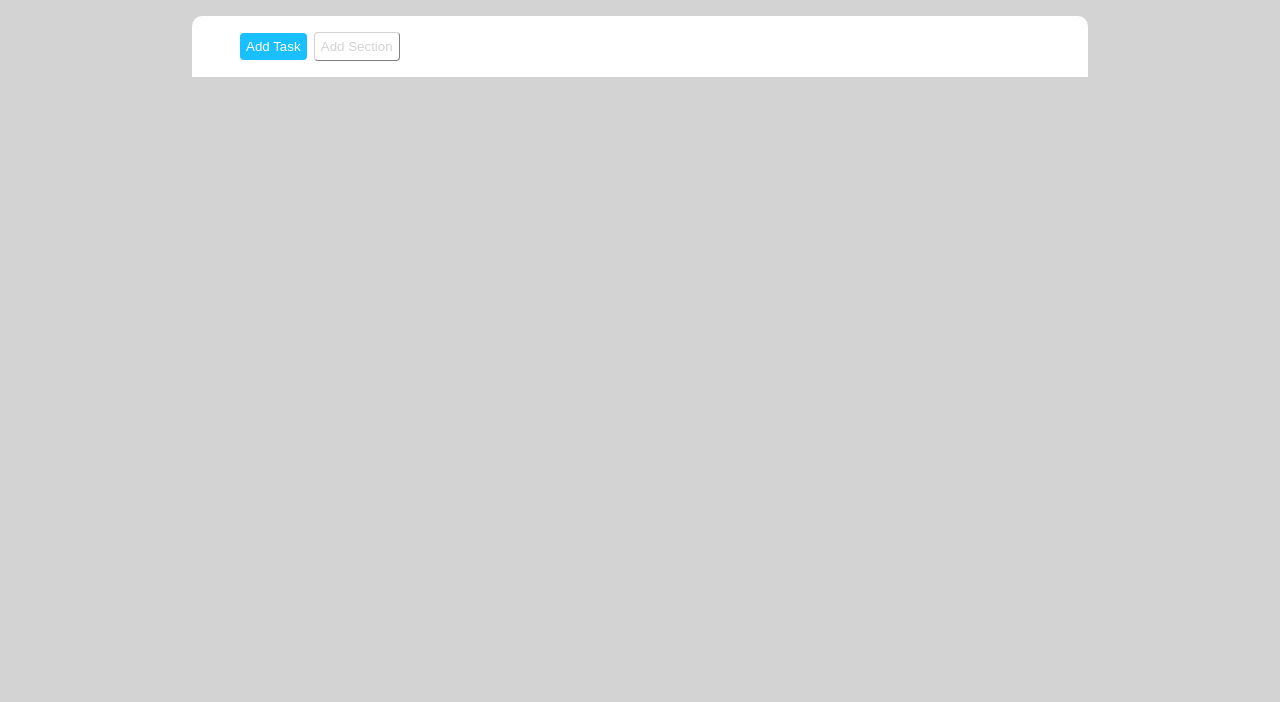
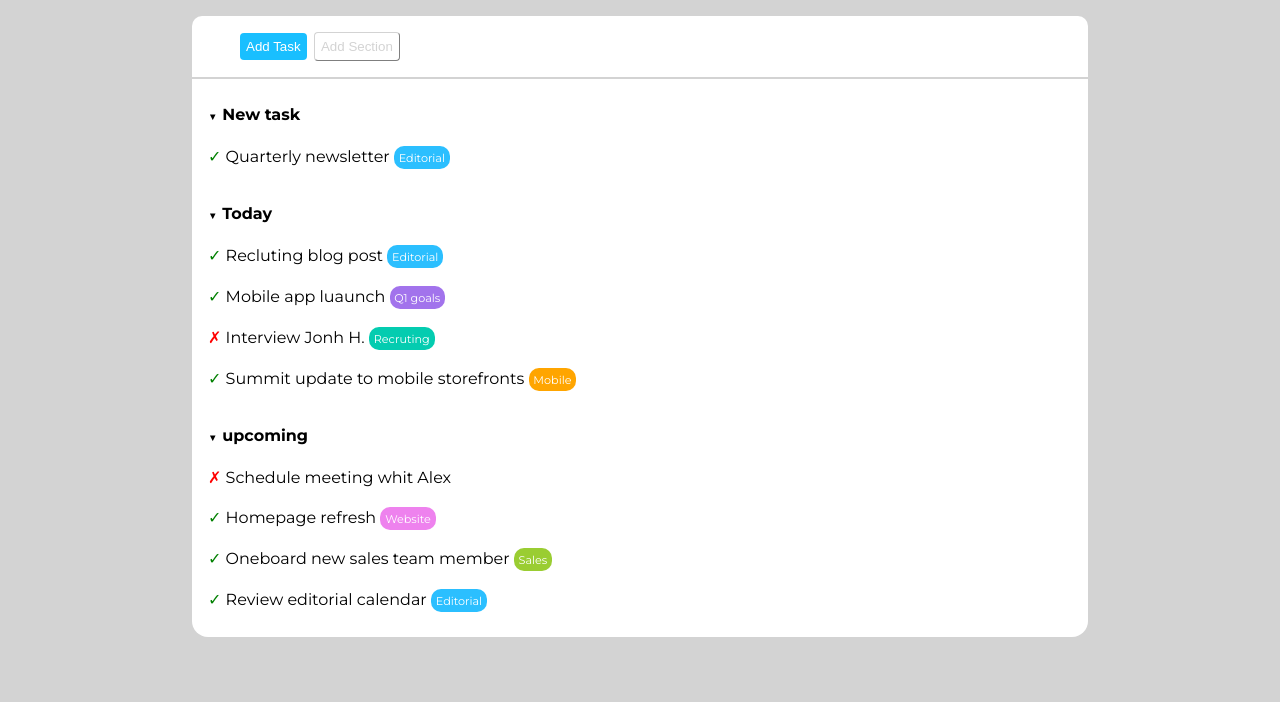
Before and after one commit to pater97/html-css-toboolist, a plain HTML site: page index.html in a window 1280 px wide. Shown: the part 98-800 px from the top of the page. Drawn offline with Linux system fonts and the light colour scheme.

Commit message:
esercizio quasi completo, senza cerchi

```diff
--- a/index.html
+++ b/index.html
@@ -25,10 +25,52 @@
             <button class="button2">
                 Add Section
             </button>
-
         </form>
         <!-- /paragrafo piccolo -->
-        <section>
+        <section class="white s2">
+            <div role="principale">
+                <span class="freccia">&#9660;</span><strong class="intestazione">New task</strong>
+            </div>
+            <div role="cheklist">
+                <span class="check">&#10003;</span> Quarterly newsletter <span class="cerchio">Editorial</span>
+            </div>
+            <!-- /new task -->
+            <div class="principale">
+                <span class="freccia">&#9660;</span><strong class="intestazione">Today</strong>
+            </div>
+            </div>
+            <div role="cheklist">
+                <span class="check">&#10003;</span> Recluting blog post <span class="cerchio">Editorial</span>
+            </div>
+            <div role="cheklist">
+                <span class="check">&#10003;</span> Mobile app luaunch <span class="cerchio viola">Q1 goals</span>
+            </div>
+            <div role="cheklist">
+                <span class="cross">&#10007;</span> Interview Jonh H. <span class="cerchio verde">Recruting</span>
+            </div>
+            <div role="cheklist">
+                <span class="check">&#10003;</span> Summit update to mobile storefronts <span
+                    class="cerchio arancione">Mobile</span>
+            </div>
+            <!-- /Today -->
+            <div class="principale">
+                <span class="freccia">&#9660;</span><strong class="intestazione">upcoming</strong>
+            </div>
+            </div>
+            <div role="cheklist">
+                <span class="cross">&#10007;</span> Schedule meeting whit Alex
+            </div>
+            <div role="cheklist">
+                <span class="check">&#10003;</span> Homepage refresh <span class="cerchio lailac">Website</span>
+            </div>
+            <div role="cheklist">
+                <span class="check">&#10003;</span> Oneboard new sales team member <span
+                    class="cerchio lime">Sales</span>
+            </div>
+            <div role="cheklist">
+                <span class="check">&#10003;</span> Review editorial calendar <span class="cerchio">Editorial</span>
+            </div>
+
 
         </section>
         <!-- /paragrafo grande -->
--- a/style.css
+++ b/style.css
@@ -5,6 +5,7 @@
 }
 body{
     background-color:lightgrey;
+    font-family: montserrat;
 }
 .white{
     background-color: white;
@@ -51,3 +52,52 @@ body{
     border-color: lightgrey;
     border-width: 1px;
 }
+.s2{
+    margin: auto;
+    width: 70%;
+    padding: 1rem;
+    margin-top: 0.1rem;
+    line-height: 2.5rem;
+    border-bottom-right-radius: 1rem;
+    border-bottom-left-radius: 1rem;
+    margin-bottom: 1rem;
+
+}
+.freccia{
+    font-size: 0.6rem;
+}
+.intestazione{
+    margin-left: 0.3rem;
+}
+.check{
+    color: green;
+
+}
+.cross{
+    color: red;
+}
+.cerchio{
+    background-color: #2bbfff;
+    border-radius: 10px;
+    padding: 0.3rem;
+    color: white;
+    font-size: 0.7rem;
+}
+.principale{
+    margin-top: 1rem;
+}
+.viola{
+    background-color: #a273ec;
+}
+.verde{
+    background-color: #04ccb0;
+}
+.arancione{
+    background-color: orange;
+}
+.lailac{
+    background-color: violet;
+}
+.lime{
+    background-color: yellowgreen;
+}
```
